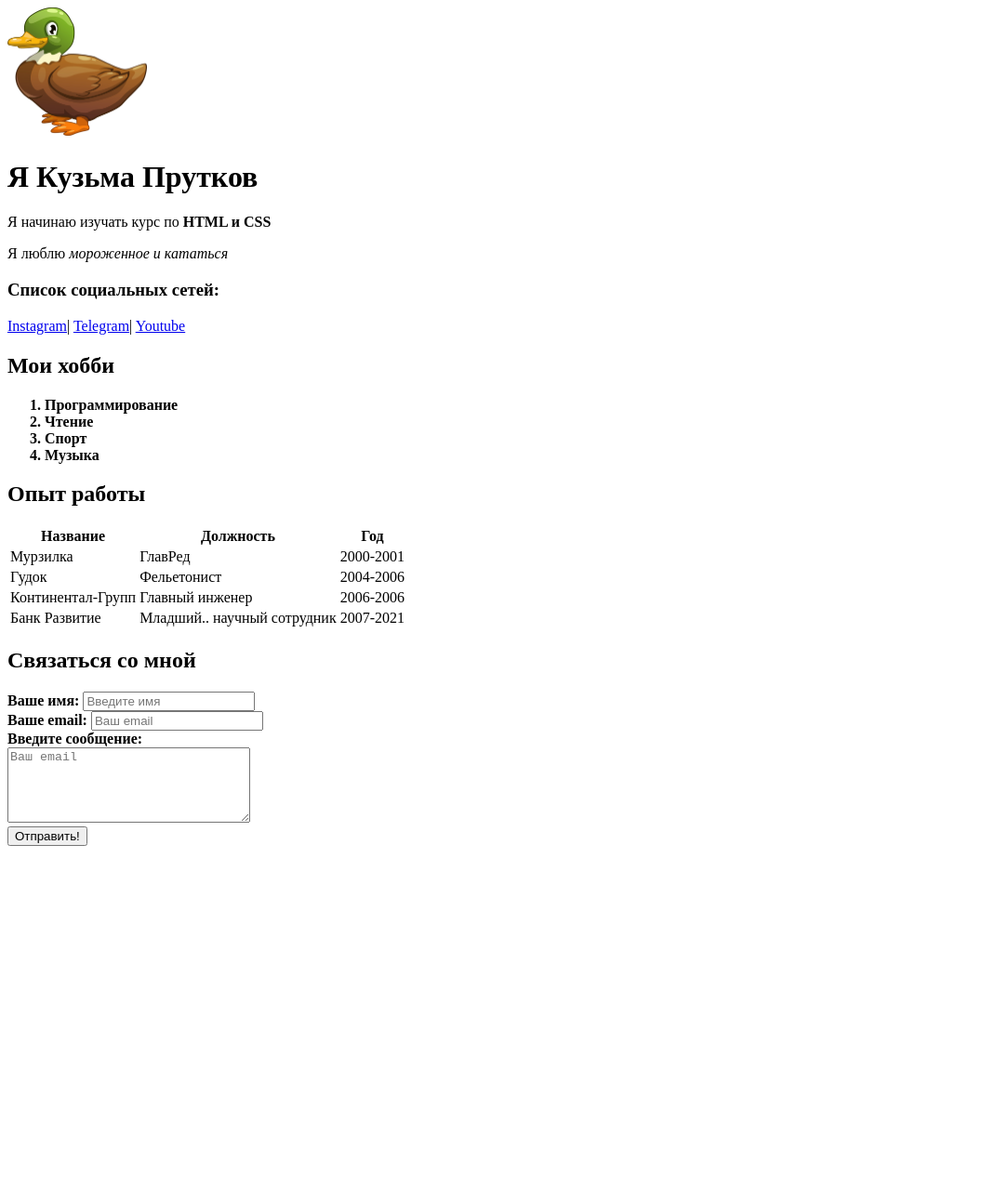
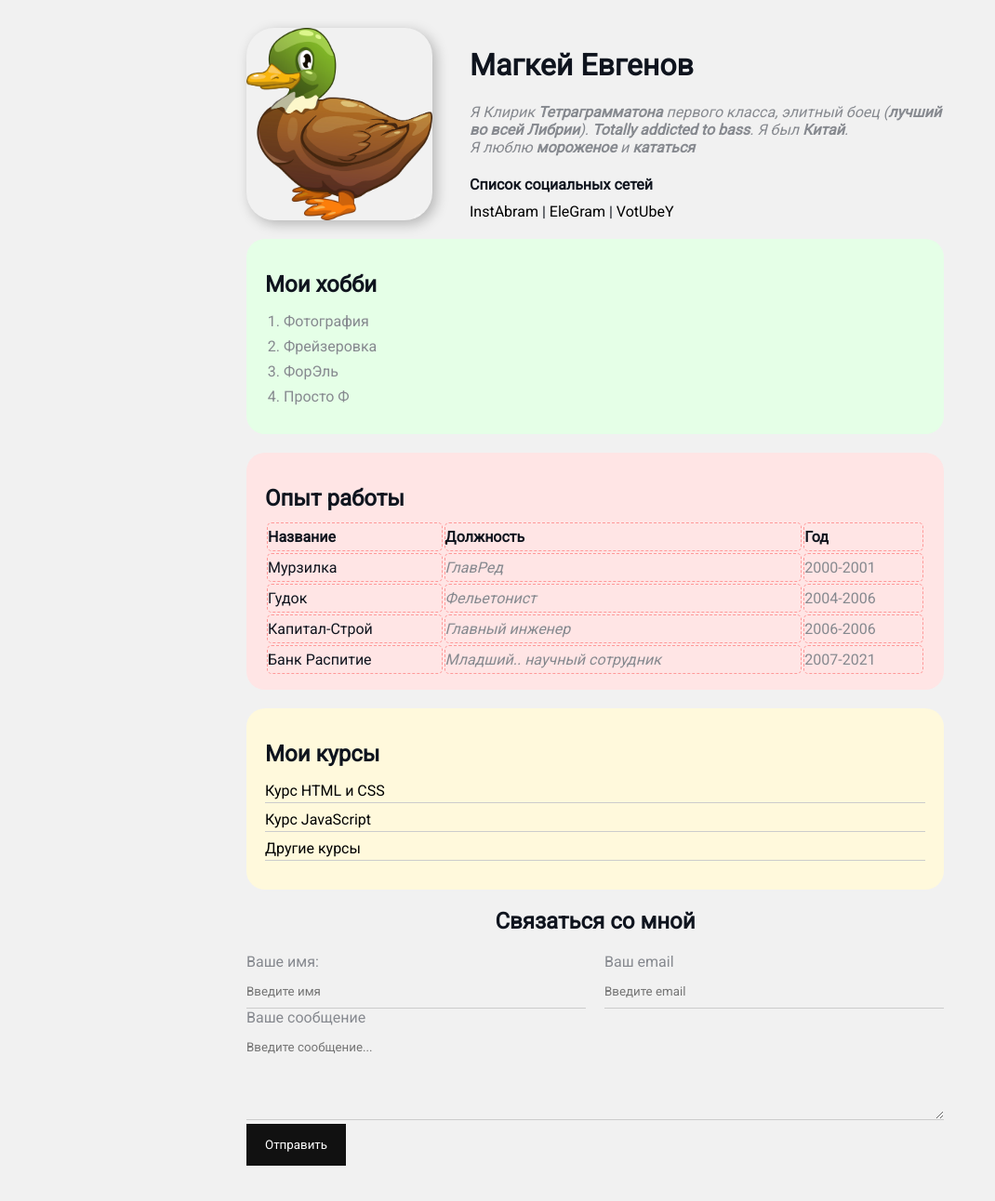
Before and after one commit to rusuit/resume, a plain HTML site: page index.html in a window 1280 px wide. Shown: the whole page at 93% size, without its empty margins (0-1070 px from the left). Before the commit the page ends 918 px from the top, so only its background shows below. Drawn offline with Linux system fonts and the light colour scheme.

Commit message:
styles added

```diff
--- a/index.html
+++ b/index.html
@@ -5,31 +5,48 @@
     <meta charset="UTF-8">
     <meta http-equiv="X-UA-Compatible" content="IE=edge">
     <meta name="viewport" content="width=device-width, initial-scale=1.0">
-    <meta name="keywords" content="Kuzma, cv, resume">
-    <meta name="description" content="Этот сайт - резюме Кузьмы">
-    <title>Kuzma Resume</title>
+    <meta name="keywords" content="rusume, cv">
+    <meta name="description" content="Это сайт - резюме Магкея Евгенова">
+    <link rel="stylesheet" href="styles.css">
+    <title>M.E. Resume</title>
 </head>
 
 <body>
-    <img src="imgs/photo.png" alt="PHOTO" width="150">
-    <h1>Я Кузьма Прутков</h1>
-    <p>Я начинаю изучать курс по <strong>HTML и CSS</strong></p>
-    <p>Я люблю <em>мороженное и кататься</em></p>
-    <h3>Список социальных сетей:</h3>
-    <a href="https://developer.mozilla.org" target="_blank">Instagram</a>|
-    <a href="https://developer.mozilla.org" target="_blank">Telegram</a>|
-    <a href="https://developer.mozilla.org" target="_blank">Youtube</a>
+
+    <div class="container">
+
+        <div class="info">
+            <img class="photo" src="imgs/photo.png" alt="M.E. photo">
+            <div class="info-text">
+                <h1>Магкей Евгенов</h1>
+
+                <p>Я Клирик <strong>Тетраграмматона</strong> первого класса, элитный боец (<strong>лучший во всей
+                        Либрии</strong>). <strong>Totally addicted to bass</strong>. Я был <strong>Китай</strong>.</p>
+                <p>Я люблю <strong>мороженое</strong> и <strong>кататься</strong></p>
+                <div class="socials">
+                    <h4>Список социальных сетей</h4>
+                    <a href="#">InstAbram</a>
+                    |
+                    <a href="#">EleGram</a>
+                    |
+                    <a href="#">VotUbeY</a>
+                </div>
+            </div>
+        </div>
+
+        <div class="card bg-green">
             <h2>Мои хобби</h2>
-    <ol>
-        <strong>
-            <li>Программирование</li>
-            <li>Чтение</li>
-            <li>Спорт</li>
-            <li>Музыка</li>
-        </strong>
+            <ol class="list-hobby">
+                <li>Фотография</li>
+                <li>Фрейзеровка</li>
+                <li>ФорЭль</li>
+                <li>Просто Ф</li>
             </ol>
+        </div>
+
+        <div class="card bg-red">
             <h2>Опыт работы</h2>
-    <table>
+            <table class="table-cv">
                 <thead>
                     <tr>
                         <th>Название</th>
@@ -49,35 +66,54 @@
                         <td>2004-2006</td>
                     </tr>
                     <tr>
-                <td>Континентал-Групп</td>
+                        <td>Капитал-Строй</td>
                         <td>Главный инженер</td>
                         <td>2006-2006</td>
                     </tr>
                     <tr>
-                <td>Банк Развитие</td>
+                        <td>Банк Распитие</td>
                         <td>Младший.. научный сотрудник</td>
                         <td>2007-2021</td>
                     </tr>
                 </tbody>
             </table>
+        </div>
 
-    <form>
+        <div class="card bg-yellow">
+            <h2>Мои курсы</h2>
+            <ul class="list-courses">
+                <li><a href="#">Курс HTML и CSS</a></li>
+                <li><a href="#">Курс JavaScript</a></li>
+                <li><a href="#">Другие курсы</a></li>
+            </ul>
+        </div>
+
+        <form action="/" class="form">
             <h2>Связаться со мной</h2>
-        <div>
-            <label for="name"><strong>Ваше имя:</strong></label>
+
+            <div class="form-row">
+                <div class="form-item">
+                    <label for="name">Ваше имя:</label>
                     <input type="text" id="name" placeholder="Введите имя">
                 </div>
-        <div>
-            <label for="email"><strong>Ваше email:</strong></label>
-            <input type="email" id="email" placeholder="Ваш email">
+
+                <div class="form-item">
+                    <label for="email">Ваш email</label>
+                    <input type="email" id="email" placeholder="Введите email">
                 </div>
-        <div>
-            <label for="message"><strong>Введите сообщение:</strong></label>
-           <br>
-            <textarea id="message" cols="30" rows="5" placeholder="Ваш email"></textarea>
             </div>
-        <button type="submit">Отправить!</button>
+
+            <div class="form-item">
+                <label for="message">Ваше сообщение</label>
+                <textarea id="message" cols="30" rows="5" placeholder="Введите сообщение..."></textarea>
+            </div>
+
+            <button class="btn" type="submit">Отправить</button>
+
         </form>
+    </div>
+
+    <br><br><br><br><br>
 
 </body>
 
--- /dev/null
+++ b/styles.css
@@ -0,0 +1,194 @@
+@import url('https://fonts.googleapis.com/css2?family=Roboto&display=swap');
+
+body {
+    margin: 0;
+    padding: 0;
+    font-family: "Roboto", sans-serif;
+    font-style: normal;
+    font-size: 16px;
+    background: #f1f1f1;
+    color: #0f141e;
+}
+
+a {
+    color: #000;
+    text-decoration: none;
+}
+
+a:hover {
+    text-decoration: underline;
+}
+
+a:active {
+    color: #00f;
+}
+
+a:visited {
+    color: #0f141e;
+}
+
+.container {
+    max-width: 750px;
+    margin: auto;
+    padding-top: 30px;
+}
+
+.photo {
+    width: 200px;
+    border-radius: 30px;
+    box-shadow: 4px 4px 14px rgba(0, 0, 0, .25);
+}
+
+.info {
+    margin-bottom: 20px;
+    display: flex;
+}
+
+.info-text {
+    margin-left: 40px;
+}
+
+.info-text p {
+    margin: 0;
+    color: #86898f;
+    font-style: italic;
+}
+
+.info-text h4 {
+    margin-bottom: 10px;
+}
+
+.bg-yellow {
+    background: #fff9dc;
+}
+
+.bg-red {
+    background: #ffe5e5;
+}
+
+.bg-green {
+    background: #e5ffe7;
+}
+
+.card {
+    padding: 15px 20px;
+    border-radius: 20px;
+    margin-bottom: 20px;
+}
+
+.card h2 {
+    margin-bottom: 10px;
+}
+
+.list-hobby {
+    padding: 0 20px;
+}
+
+.list-hobby li {
+    color: #86898f;
+    margin-bottom: 8px;
+}
+
+.table-cv {
+    width: 100%;
+}
+
+.table-cv th,
+.table-cv td {
+    border: 1px dashed #f99;
+    border-radius: 5px;
+}
+
+
+.table-cv th {
+    text-align: left;
+    padding: 5px 0;
+}
+
+.table-cv td {
+    padding: 5px 0;
+}
+
+.table-cv td:nth-child(2),
+.table-cv td:nth-child(3) {
+    color: #86898f;
+}
+
+.table-cv td:nth-child(2) {
+    font-style: italic;
+}
+
+.list-courses {
+    list-style: none;
+    padding: 0;
+}
+
+.list-courses li {
+    margin-bottom: 8px;
+    padding-bottom: 3px;
+    border-bottom: 1px solid #ccc;
+}
+
+.form h2 {
+    text-align: center;
+}
+
+.form-row {
+    display: flex;
+}
+
+.form-row .form-item {
+    width: 50%;
+}
+
+.form-row .form-item:first-child {
+    margin-right: 20px;
+}
+
+.form-item label {
+    display: block;
+    color: #86898f;
+  }
+
+  .form-item input,
+  .form-item textarea {
+    width: 100%;
+    box-sizing: border-box;
+    border: none;
+    background: transparent;
+    border-bottom: 1px solid #ccc;
+    color: #000;
+    padding: 15px 0 10px;
+    outline: none;
+    font-family: inherit;
+  }
+
+.btn {
+    background: #111;
+    color: #fff;
+    padding: 15px 20px;
+    border: none;
+    font-family: inherit;
+    cursor: pointer;
+}
+
+.btn:hover {
+    opacity: 0.8;
+}
+
+@media (max-width: 700px) {
+    .info {
+        display: block;
+        text-align: center;
+      }
+
+    .form-row {
+      display: block;
+    }
+
+    .form-row .form-item {
+      width: 100%;
+      margin-right: 0;
+      margin-bottom: 10px;
+    }
+  }
```
Lines whose indentation alone changed are shown as unchanged.
